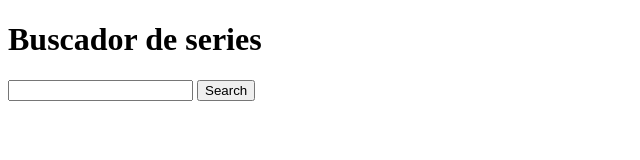
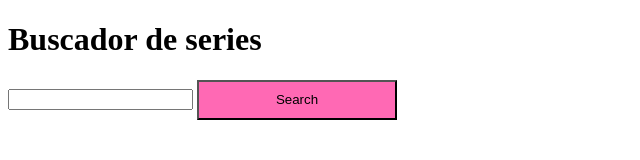
Before and after one commit to olatzaranzabe/dorcas-s2-evaluacion-final-Olatzaranzabe, a website: page index.html in a window 1280 px wide. Shown: the whole page, without its empty margins (0-640 px from the left). Drawn offline with Linux system fonts and the light colour scheme.

Commit message:
start scss

```diff
--- /dev/null
+++ b/scss/components/_buttons.scss
@@ -0,0 +1,6 @@
+.search-button {
+  appearance: none;
+  background-color: hotPink;
+  width: 200px;
+  height: 40px;
+}
--- a/scss/main.scss
+++ b/scss/main.scss
@@ -1,6 +1,3 @@
 @import 'core/settings';
-
-body {
-	background: url('../images/logo-adalab-80px.png') center center no-repeat #fff;
-	height: 100vh;
-}
+@import 'components/buttons';
+@import 'pages/home';
--- /dev/null
+++ b/scss/pages/_home.scss
@@ -0,0 +1,7 @@
+.films-list {
+  display: grid;
+}
+
+.listElement {
+  list-style-type: none;
+}
```
Also changed, not shown: css/main.css.
